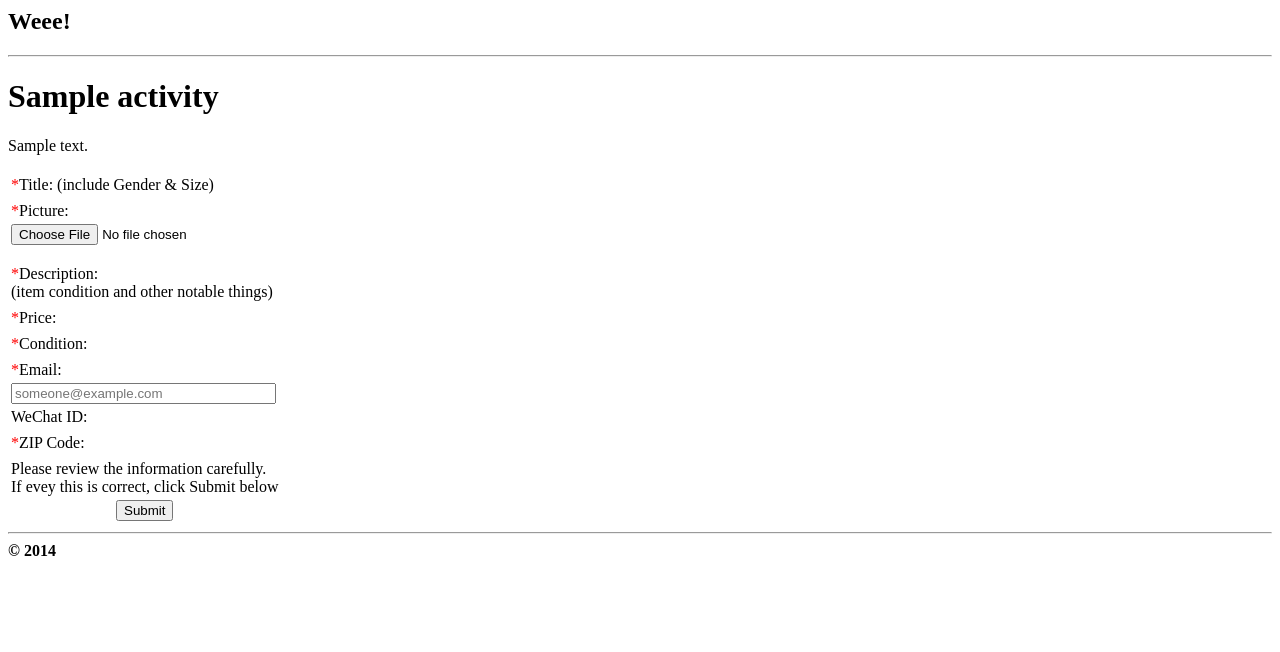
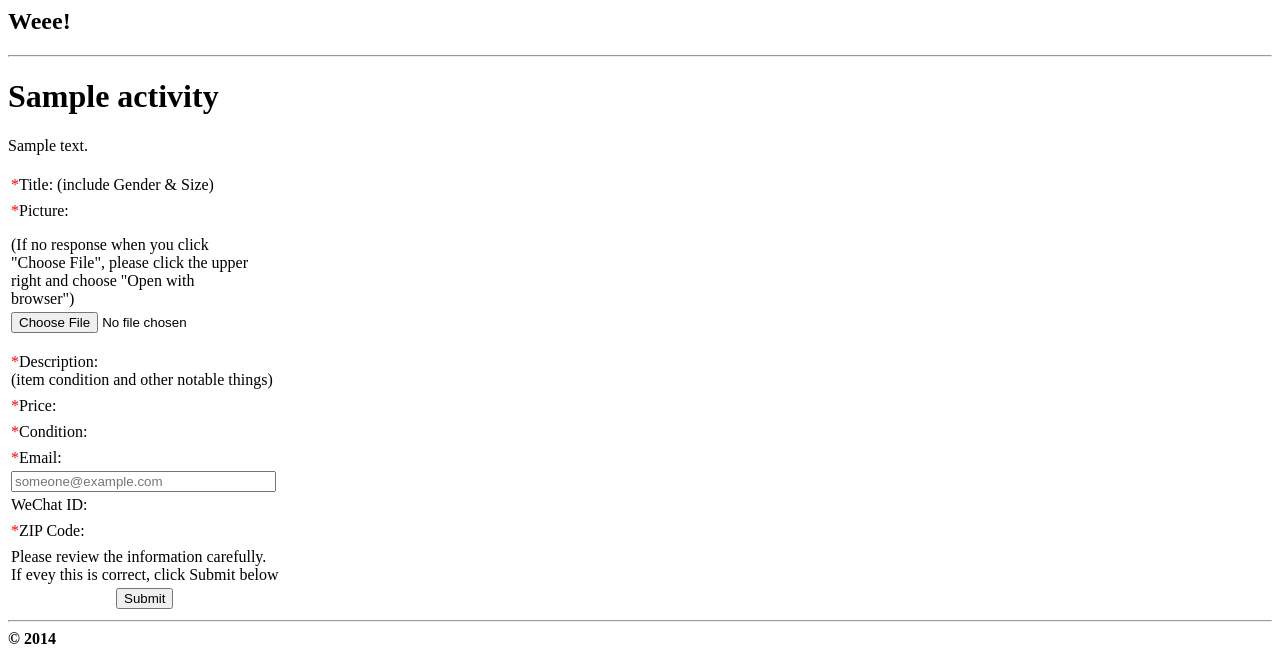
Before and after one commit to xiezuming/nirvanaWeb, a PHP site: template application/views/activity/add_item.php in a window 1280 px wide. Shown: the top 652 px of the page. Run offline with PHP 8.4, Linux system fonts and the light colour scheme; the template is opened without the code that fills it: most values are stand-ins (such as "Sample title", 1, 10 or a date in 2020); data that the repository does not hold is empty.

Commit message:
add information

```diff
--- a/application/views/activity/add_item.php
+++ b/application/views/activity/add_item.php
@@ -31,7 +31,9 @@ $description_meta = array (
 		<td><?php echo form_input('title', set_value('title'), 'size="30"');?></td>
 	</tr>
 	<tr>
-		<td><label><?php echo $red_star?>Picture:</label></td>
+		<td><label><?php echo $red_star?>Picture:</label>
+			<p style="width: 250">(If no response when you click "Choose File",
+				please click the upper right and choose "Open with browser")</p></td>
 	</tr>
 	<?php
 	for($i = 0; $i < 5; $i ++) {
```
Also changed, not shown: application/views/activity/edit_item.php (+5 -2 lines).
